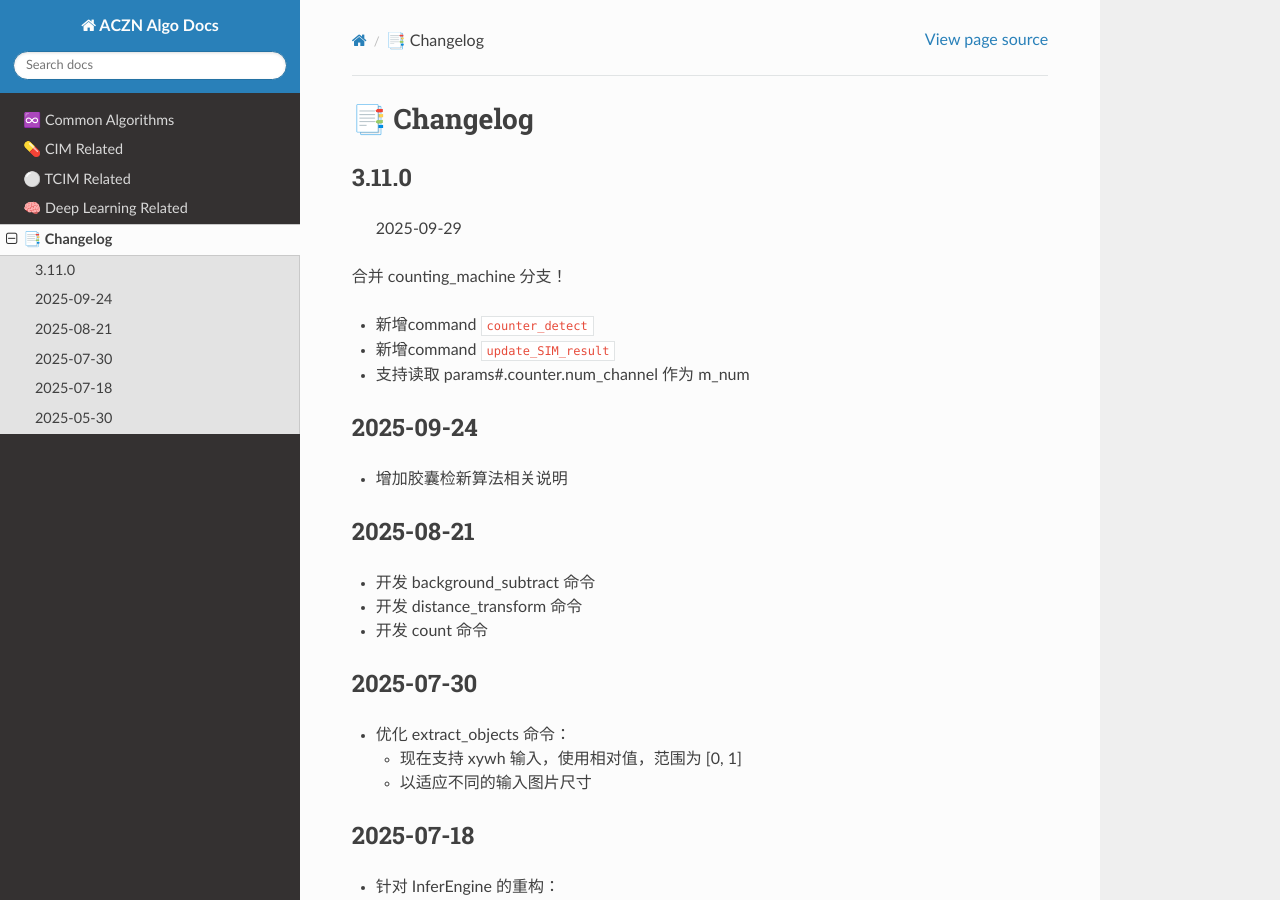
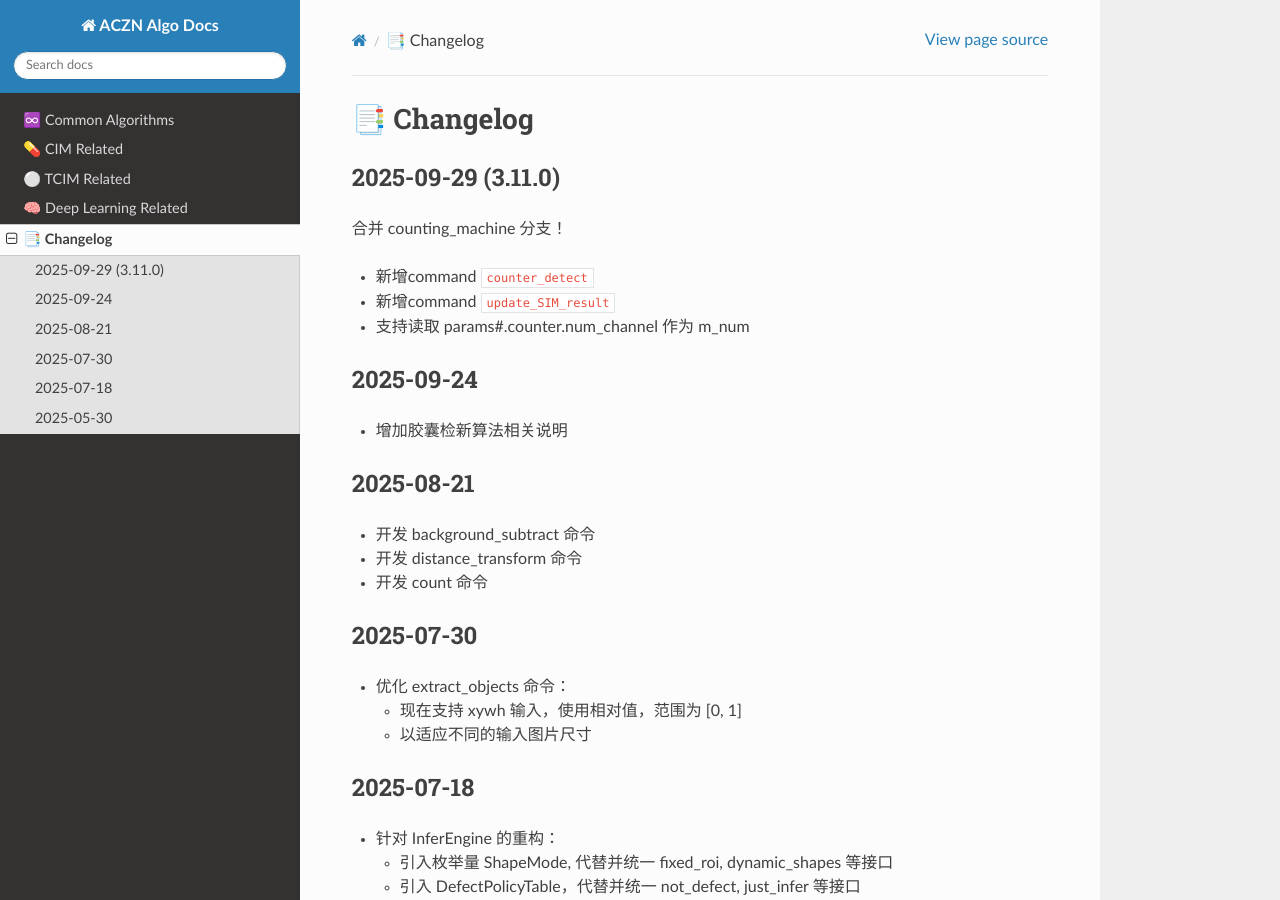
Before and after one commit to pejoypan/aczn-algo-docs, a Sphinx documentation site: the page built from docs/source/changelog.md, in a window 1280 px wide and 900 px high. Built offline with Sphinx 7.4.7 and the Read the Docs theme 3.1.0, drawn with Linux system fonts in a browser that asks for light colours.

Commit message:
change title

```diff
--- a/docs/source/changelog.md
+++ b/docs/source/changelog.md
@@ -1,8 +1,6 @@
 # 📑 Changelog
 
-### 3.11.0
-
-> 2025-09-29
+### 2025-09-29 (3.11.0)
 
 合并 counting_machine 分支！
 
```
